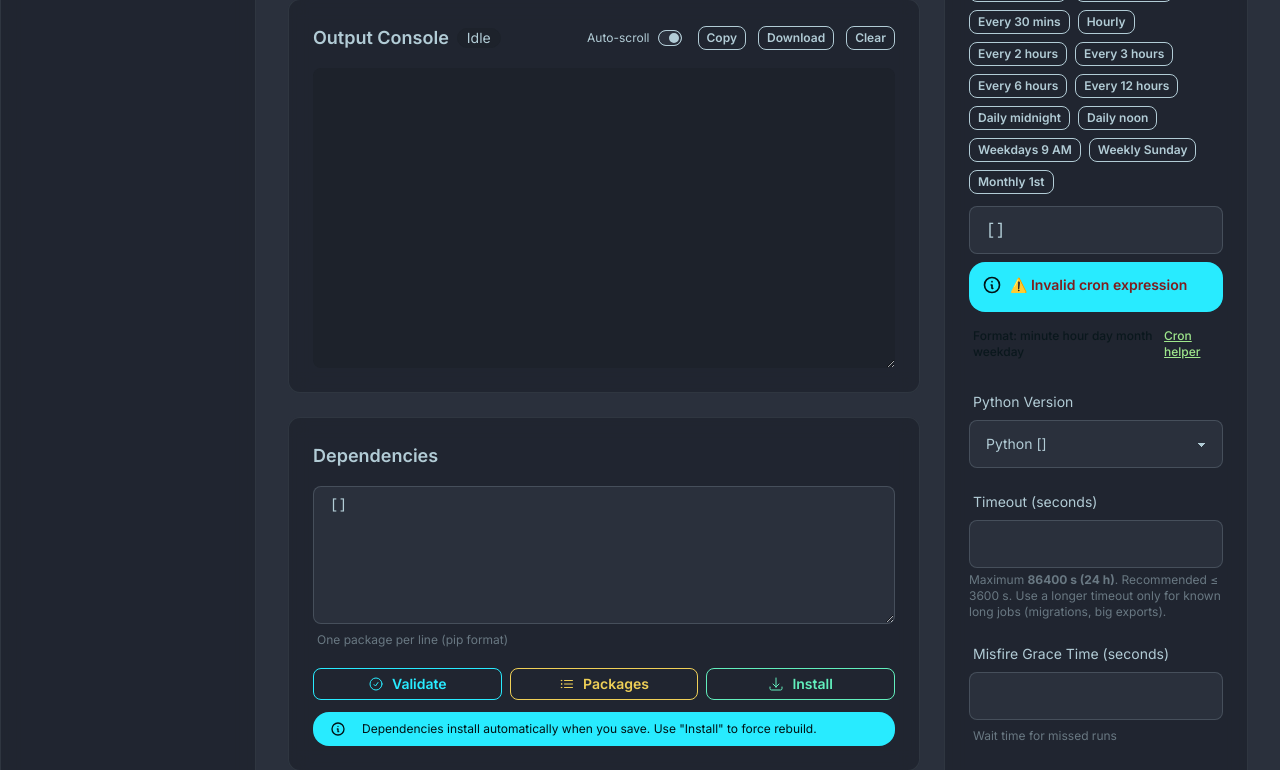
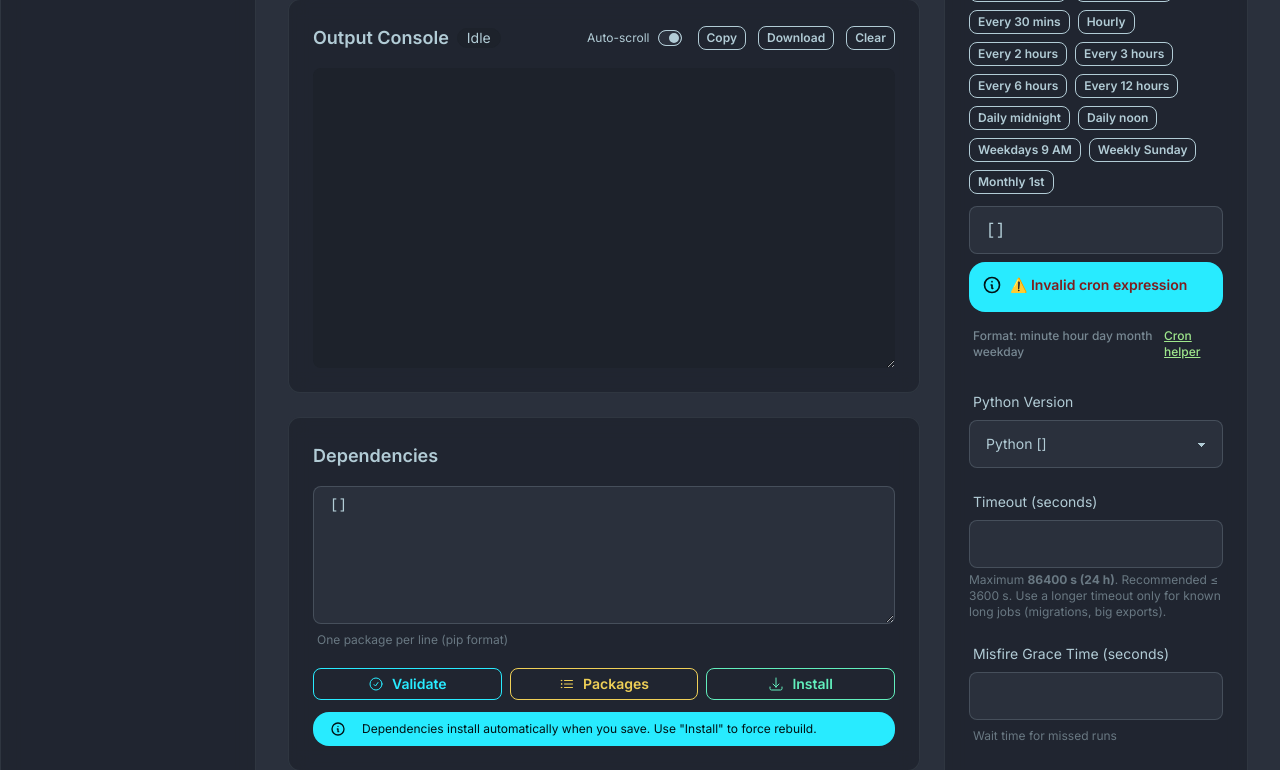
Before and after one commit to aa-blinov/cronator, a Python web app: template app/templates/script_editor.html in a window 1280 px wide. Shown: the part 753-1523 px from the top of the page. Run offline with Jinja, Linux system fonts and the light colour scheme; the template is opened without the code that fills it: most values are stand-ins (such as "Sample title", 1, 10 or a date in 2020); some libraries are stand-ins or nearby versions.

Commit message:
fix(editor): cron format hint and version notes used the wrong theme color
The earlier gray -> theme-token pass over this file mapped every
occurrence of text-gray-700 to text-info-content, on the assumption
they were all inside the cron-preview .alert-info box (correct there —
info-content is the paired, contrasting color for an info-colored
background). Two occurrences weren't: the "Format: minute hour day
month weekday" hint sits below the alert on the regular dark page
background, and a version's change-summary text sits inside an
ordinary bg-base-100 row in the version history list. Both rendered as
low-contrast text against a background info-content was never meant to
sit on. Switched both to text-base-content/60 and /70, matching their
sibling hint text elsewhere on the same page.

```diff
--- a/app/templates/script_editor.html
+++ b/app/templates/script_editor.html
@@ -384,7 +384,7 @@
                         </div>
 
                         <label class="label">
-                            <span class="label-text-alt text-info-content/70 font-medium">Format: minute hour day month weekday</span>
+                            <span class="label-text-alt text-base-content/60 font-medium">Format: minute hour day month weekday</span>
                             <a href="https://crontab.guru/" target="_blank" class="label-text-alt link link-primary font-medium">Cron helper</a>
                         </label>
                     </div>
@@ -1930,7 +1930,7 @@
                                 <span class="text-xs text-base-content/50">${date}</span>
                                 <span class="text-xs text-base-content/60">${sizeKB} KB</span>
                             </div>
-                            ${v.change_summary ? `<div class="text-sm mt-1 text-info-content/70">${escapeHtml(v.change_summary)}</div>` : '<div class="text-xs mt-1 text-base-content/60 italic">No description</div>'}
+                            ${v.change_summary ? `<div class="text-sm mt-1 text-base-content/70">${escapeHtml(v.change_summary)}</div>` : '<div class="text-xs mt-1 text-base-content/60 italic">No description</div>'}
                         </div>
                         <div class="flex gap-2 ml-4">
                             <a href="/scripts/${scriptId}/versions/${v.version_number}" class="btn btn-sm btn-outline btn-info" title="View version ${v.version_number} content">
```
